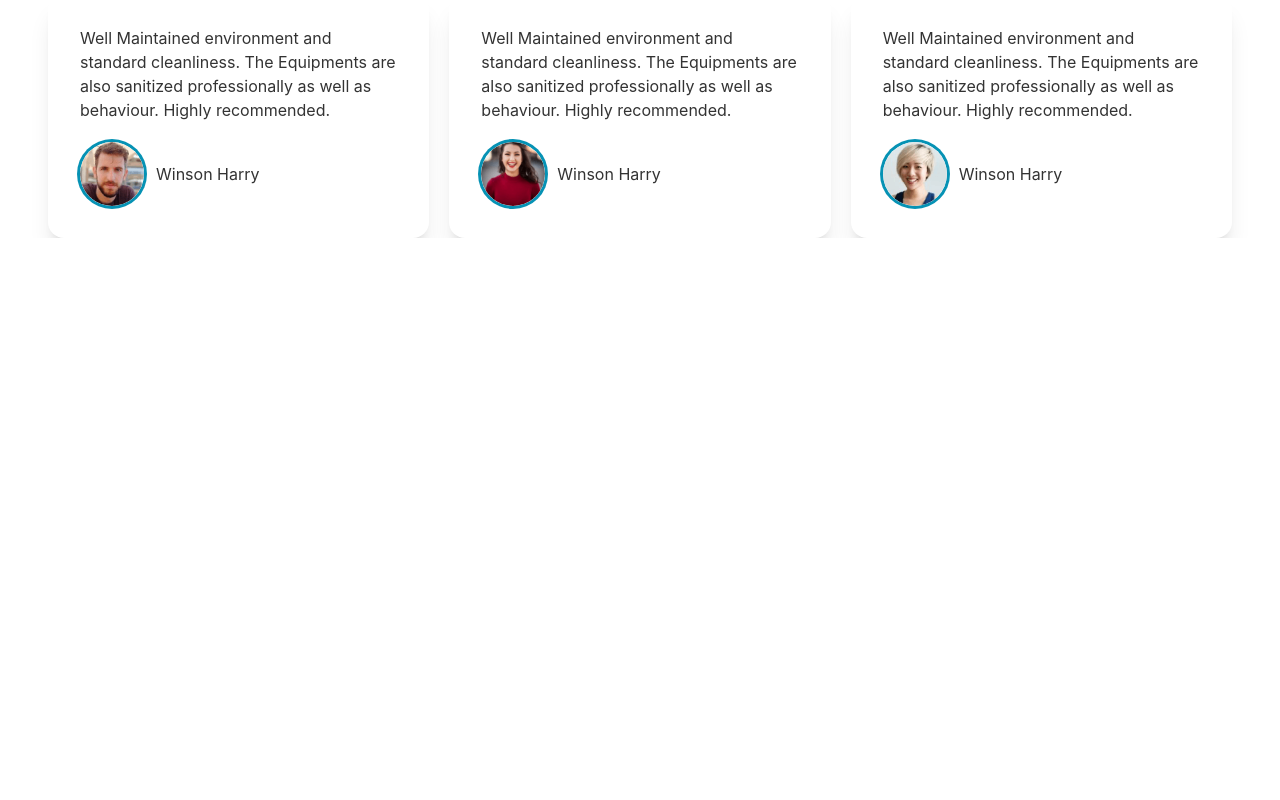
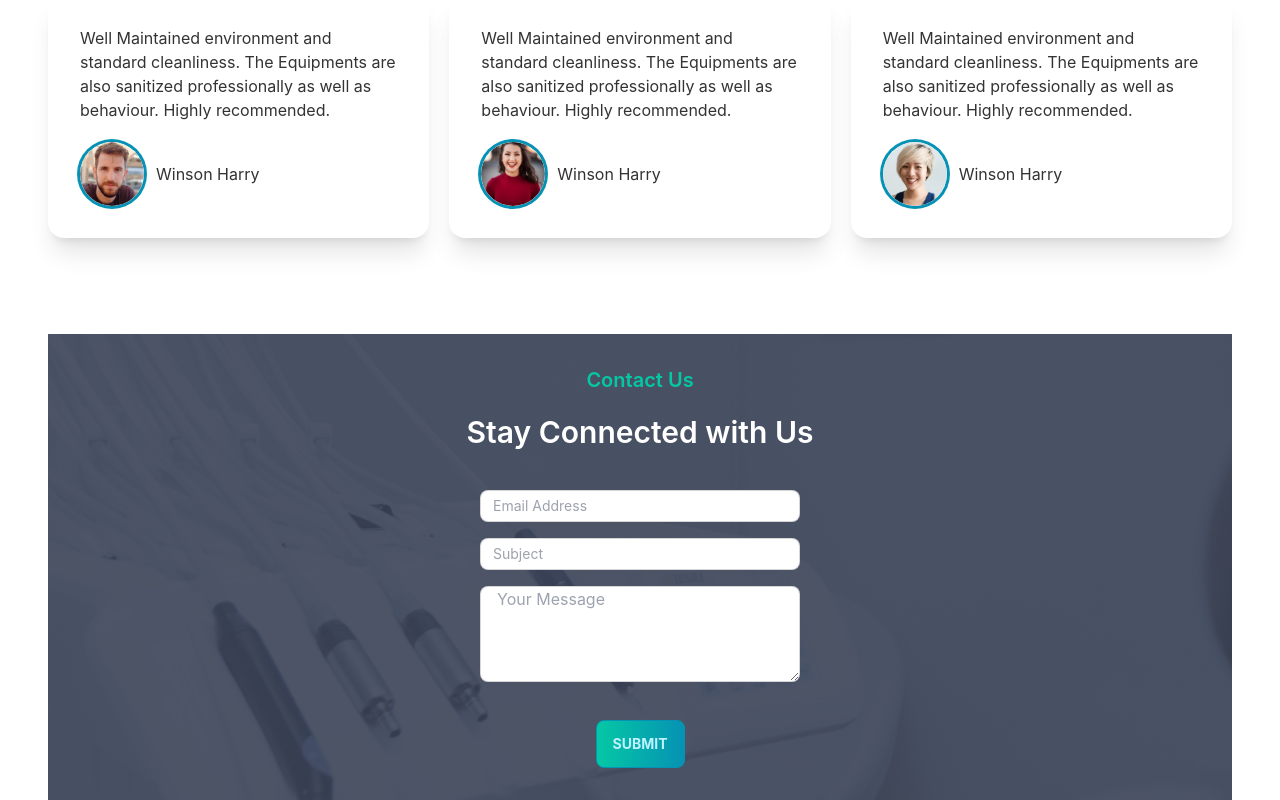
Before and after one commit to engrkashem/dr-fraud-clients, a React (Create React App) app: page / in a window 1280 px wide. Shown: the part 2988-3788 px from the top of the page. Before the commit the page ends 3226 px from the top, so only its background shows below. Built offline with nearby package versions, Linux system fonts and the light colour scheme.

Commit message:
contact us section adde3d to home page

```diff
--- /dev/null
+++ b/src/Pages/Home/ContactSec/ContactSec.js
@@ -0,0 +1,25 @@
+import React from 'react';
+import appointment from '../../../assets/images/appointment.png';
+import GradientButton from '../../Shares/GradientButton/GradientButton';
+
+const ContactSec = () => {
+    return (
+        <section className='mt-24'>
+            <div className="hero min-h-fit" style={{ background: `url(${appointment})` }}>
+                <div className="hero-content text-center text-white py-8">
+                    <div className="max-w-md">
+                        <p className="mb-5 text-secondary text-xl font-semibold">Contact Us</p>
+                        <h1 className="mb-10 text-3xl font-semibold">Stay Connected with Us</h1>
+                        <input type="email" placeholder="Email Address" className="input input-bordered input-sm w-full max-w-xs" />
+                        <input type="text" placeholder="Subject" className="input input-bordered input-sm w-full max-w-xs my-4" />
+                        <textarea type="text" placeholder="Your Message" className="input input-bordered h-24 w-full max-w-xs mb-8" />
+                        <br />
+                        <GradientButton>submit</GradientButton>
+                    </div>
+                </div>
+            </div>
+        </section>
+    );
+};
+
+export default ContactSec;
--- a/src/Pages/Home/Home/Home.js
+++ b/src/Pages/Home/Home/Home.js
@@ -1,6 +1,7 @@
 import React from 'react';
 import Banner from '../Banner/Banner';
 import BulletInfo from '../BulletInfo/BulletInfo';
+import ContactSec from '../ContactSec/ContactSec';
 import DentalCard from '../DentalCard/DentalCard';
 import MakeAppoinment from '../MakeAppoinment/MakeAppoinment';
 import Services from '../Services/Services';
@@ -15,6 +16,7 @@ const Home = () => {
             <DentalCard />
             <MakeAppoinment />
             <Testimonial />
+            <ContactSec />
         </div>
     );
 };
```
